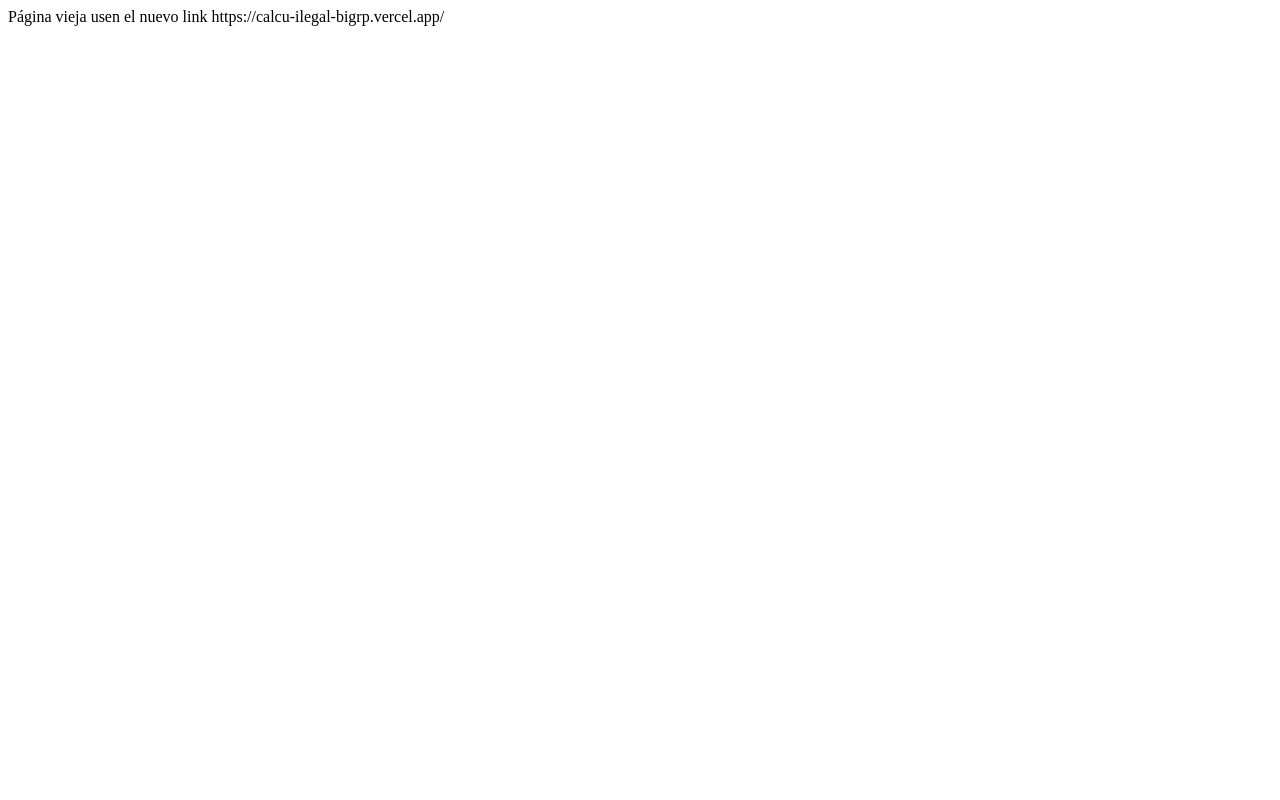
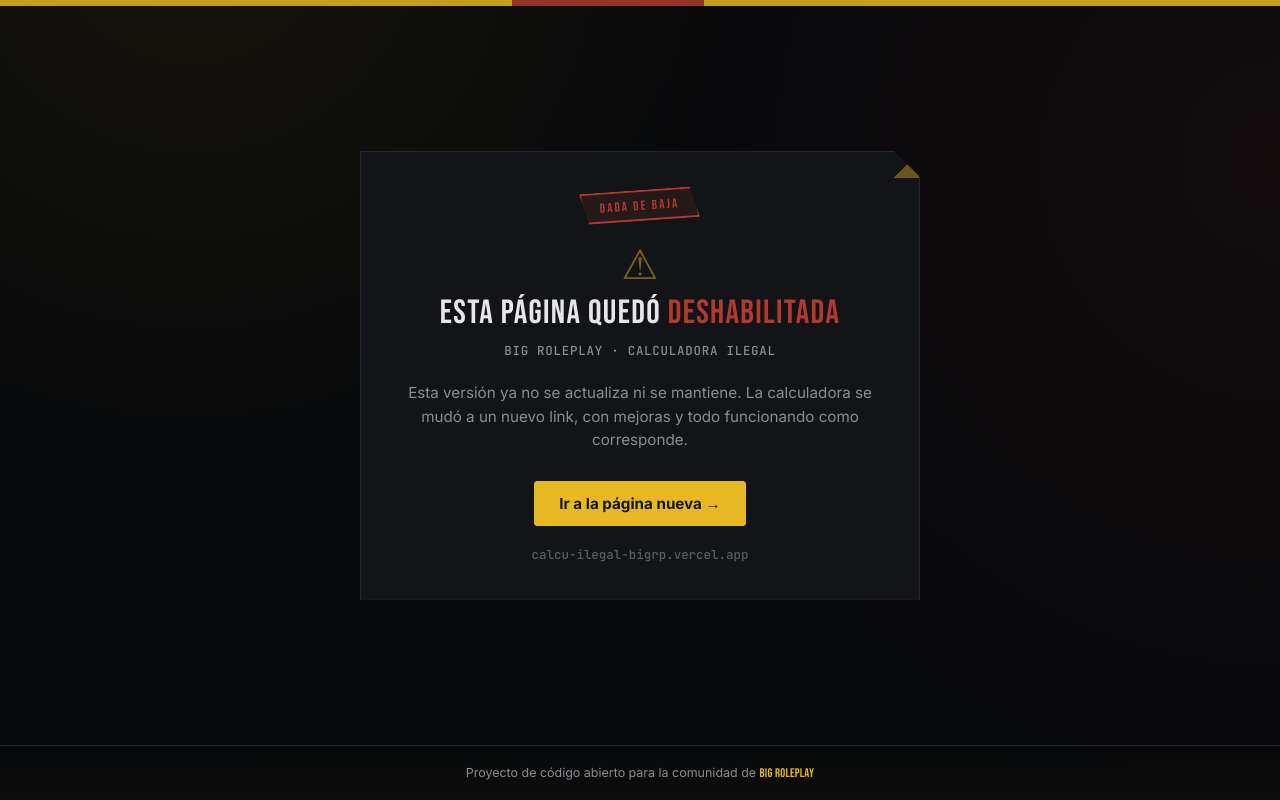
Before and after one commit to Masterez-1/CalculadoraBIGRP, a plain HTML site: page index.html in a window 1280 px wide. Drawn offline with Linux system fonts and the light colour scheme.

Commit message:
Update index.html

```diff
--- a/index.html
+++ b/index.html
@@ -1,13 +1,245 @@
+<!DOCTYPE html>
+<html lang="es">
+<head>
+<meta charset="UTF-8">
+<meta name="viewport" content="width=device-width, initial-scale=1.0">
+<title>Página dada de baja | BIG RP</title>
+<link rel="shortcut icon" href="https://img.icons8.com/?size=100&id=102576&format=png&color=000000" type="image/x-icon">
 
-<!DOCTYPE html>
-<html lang="en">
-<head>
-    <meta charset="UTF-8">
-    <meta name="viewport" content="width=device-width, initial-scale=1.0">
-    <title>Pagina vieja</title>
+<style>
+@import url('https://fonts.googleapis.com/css2?family=Bebas+Neue&family=Inter:wght@400;500;600;700&family=JetBrains+Mono:wght@500;600;700&display=swap');
+
+:root {
+    --bg: #08090b;
+    --panel: #121417;
+    --panel-raised: #181a1e;
+    --line: #26282d;
+
+    --ink: #e7e7ea;
+    --muted: #8b8e94;
+    --muted-dim: #5b5e64;
+
+    --gold: #e7b923;
+    --gold-dim: #7a611c;
+    --gold-wash: rgba(231, 185, 35, .1);
+
+    --blood: #b23a2e;
+    --blood-dim: #5c261f;
+    --blood-wash: rgba(178, 58, 46, .12);
+
+    --radius: 3px;
+}
+
+* {
+    box-sizing: border-box;
+    scrollbar-color: var(--line) var(--bg);
+}
+
+html, body {
+    height: 100%;
+    margin: 0;
+}
+
+body {
+    background-color: var(--bg);
+    background-image:
+        radial-gradient(circle at 15% -10%, rgba(231, 185, 35, .06), transparent 40%),
+        radial-gradient(circle at 100% 20%, rgba(178, 58, 46, .06), transparent 45%);
+    color: var(--ink);
+    font-family: 'Inter', system-ui, sans-serif;
+    min-height: 100vh;
+    display: flex;
+    flex-direction: column;
+    position: relative;
+}
+
+/* grano fino encima de todo */
+body::before {
+    content: "";
+    position: fixed;
+    inset: 0;
+    pointer-events: none;
+    z-index: 999;
+    background-image: repeating-linear-gradient(0deg, rgba(0,0,0,.07) 0px, rgba(0,0,0,.07) 1px, transparent 1px, transparent 3px);
+    opacity: .3;
+    mix-blend-mode: overlay;
+}
+
+.hazard-tape {
+    height: 6px;
+    width: 100%;
+    flex: none;
+    background: linear-gradient(90deg, var(--gold) 0%, var(--gold) 40%, var(--blood) 40%, var(--blood) 55%, var(--gold) 55%, var(--gold) 100%);
+    opacity: .85;
+}
+
+main {
+    flex: 1;
+    display: flex;
+    align-items: center;
+    justify-content: center;
+    padding: 2rem 1.25rem;
+}
+
+.card-baja {
+    position: relative;
+    max-width: 560px;
+    width: 100%;
+    background-color: var(--panel);
+    border: 1px solid var(--line);
+    padding: 2.4rem 2.2rem 2.2rem;
+    clip-path: polygon(0 0, calc(100% - 26px) 0, 100% 26px, 100% 100%, 0 100%);
+    text-align: center;
+    box-shadow: 0 20px 60px rgba(0,0,0,.55);
+}
+
+.card-baja::after {
+    content: "";
+    position: absolute;
+    top: 0;
+    right: 0;
+    width: 26px;
+    height: 26px;
+    background: linear-gradient(135deg, transparent 50%, var(--gold-dim) 50%);
+    opacity: .85;
+    pointer-events: none;
+}
+
+.stamp {
+    display: inline-block;
+    padding: .35rem 1.1rem;
+    border: 2px solid var(--blood);
+    color: var(--blood);
+    background: var(--blood-wash);
+    font-family: 'Bebas Neue', sans-serif;
+    letter-spacing: .16em;
+    font-size: .82rem;
+    text-transform: uppercase;
+    transform: rotate(-4deg);
+    clip-path: polygon(0 0, calc(100% - 8px) 0, 100% 100%, 8px 100%);
+    margin-bottom: 1.4rem;
+}
+
+.icono-baja {
+    font-size: 2.6rem;
+    color: var(--gold-dim);
+    margin-bottom: .6rem;
+    line-height: 1;
+}
+
+h1 {
+    font-family: 'Bebas Neue', sans-serif;
+    font-weight: 400;
+    letter-spacing: .04em;
+    text-transform: uppercase;
+    font-size: 2.1rem;
+    margin: 0 0 .6rem;
+    line-height: 1.1;
+}
+
+h1 .rojo {
+    color: var(--blood);
+}
+
+.hero-tag {
+    display: block;
+    font-size: .78rem;
+    color: var(--muted);
+    letter-spacing: .06em;
+    text-transform: uppercase;
+    font-family: 'JetBrains Mono', monospace;
+    margin-bottom: 1.4rem;
+}
+
+p.desc {
+    color: var(--muted);
+    font-size: .95rem;
+    line-height: 1.55;
+    margin: 0 0 1.8rem;
+}
+
+.btn-nuevo {
+    display: inline-flex;
+    align-items: center;
+    gap: .55rem;
+    background-color: var(--gold);
+    border: 1px solid var(--gold);
+    color: #14171a;
+    font-weight: 700;
+    font-size: .95rem;
+    padding: .75rem 1.5rem;
+    border-radius: var(--radius);
+    text-decoration: none;
+    transition: background-color .15s ease, transform .1s ease;
+}
+
+.btn-nuevo:hover {
+    background-color: #cfa41d;
+    border-color: #cfa41d;
+    transform: translateY(-2px);
+}
+
+.link-viejo {
+    display: block;
+    margin-top: 1.3rem;
+    font-size: .78rem;
+    color: var(--muted-dim);
+    font-family: 'JetBrains Mono', monospace;
+    word-break: break-all;
+}
+
+footer {
+    flex: none;
+    text-align: center;
+    padding: 1.2rem 1rem;
+    border-top: 1px solid var(--line);
+    background: linear-gradient(180deg, transparent, rgba(231, 185, 35, .02));
+    color: var(--muted);
+    font-size: .78rem;
+}
+
+footer strong {
+    font-family: 'Bebas Neue', sans-serif;
+    letter-spacing: .02em;
+    font-weight: 400;
+    color: var(--gold);
+}
+
+@media (max-width: 480px) {
+    h1 { font-size: 1.6rem; }
+    .card-baja { padding: 2rem 1.4rem 1.8rem; }
+}
+</style>
 </head>
 <body>
-    <span>Página vieja usen el nuevo link</span>
-    <a>https://calcu-ilegal-bigrp.vercel.app/</a>
+
+    <div class="hazard-tape"></div>
+
+    <main>
+        <div class="card-baja">
+            <span class="stamp">Dada de baja</span>
+
+            <div class="icono-baja">⚠</div>
+
+            <h1>Esta página quedó <span class="rojo">deshabilitada</span></h1>
+            <span class="hero-tag">BIG Roleplay · calculadora ilegal</span>
+
+            <p class="desc">
+                Esta versión ya no se actualiza ni se mantiene. La calculadora se mudó
+                a un nuevo link, con mejoras y todo funcionando como corresponde.
+            </p>
+
+            <a class="btn-nuevo" href="https://calcu-ilegal-bigrp.vercel.app/" target="_blank" rel="noopener">
+                Ir a la página nueva →
+            </a>
+
+            <span class="link-viejo">calcu-ilegal-bigrp.vercel.app</span>
+        </div>
+    </main>
+
+    <footer>
+        Proyecto de código abierto para la comunidad de <strong>BIG Roleplay</strong>
+    </footer>
+
 </body>
 </html>
```
